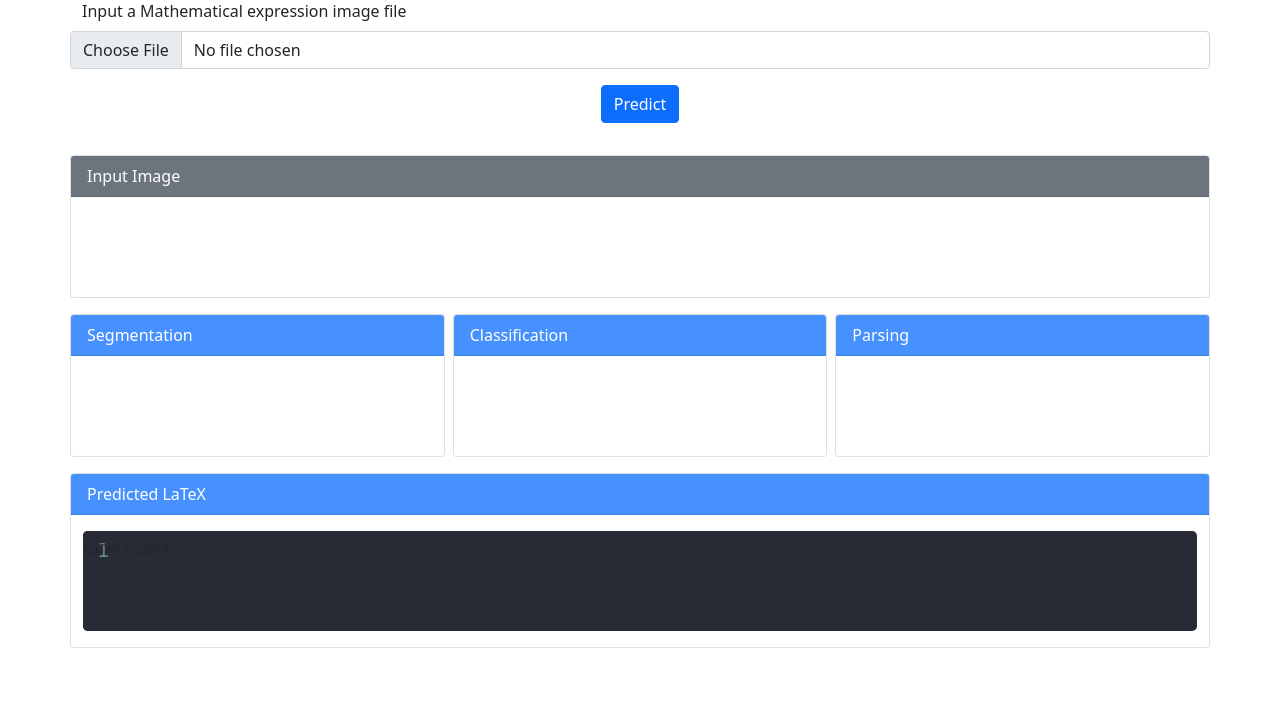
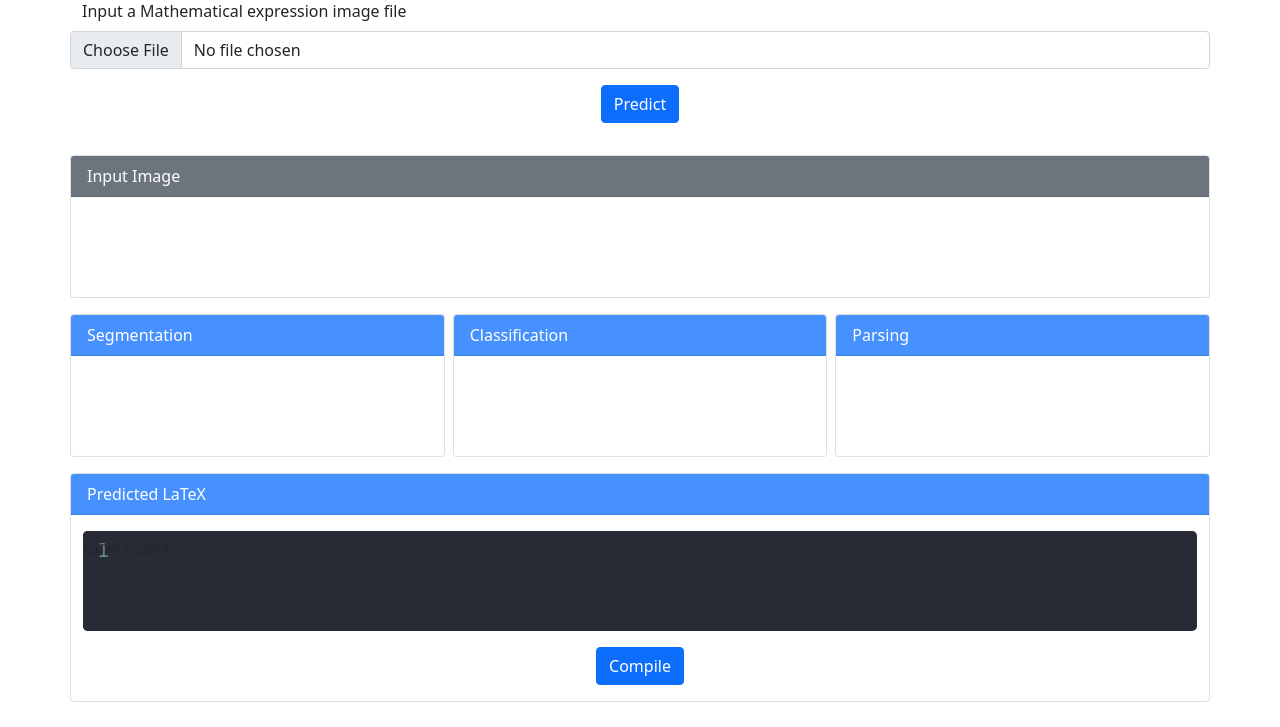
Before and after one commit to Amjad50/Fyp, a Flask app: page / in a window 1280 px wide. Shown: the part 73-800 px from the top of the page. Run offline with Flask 2, Linux system fonts and the light colour scheme; parts of the project's set-up code (start-up, migrations or seed data) failed here and were passed over; some libraries are stand-ins or nearby versions.

Commit message:
Web-front: added button after latex text result for user to compile it
This allows users to see visual representation of the latex

```diff
--- a/web/static/js/home.js
+++ b/web/static/js/home.js
@@ -42,6 +42,10 @@ function predict_latex_and_update_output_preview(img_base64) {
         data: JSON.stringify({image: img_base64, optimize: true}),
     }).done(function (data) {
         code_mirror_output_latex.getDoc().setValue(data['latex']);
+        // build url to go to `latex_compiler` for the user to compare the two images
+        let compile_url = '/latex_compiler';
+        compile_url += `?template=${encodeURIComponent(data['latex'])}`;
+        $("#compile_output_latex_button").attr('href', compile_url);
     }).fail(function (ajax_obj, textStatus, errorThrown) {
         console.error(`predict_latex request failed`, textStatus, errorThrown)
     })
--- a/web/templates/home.html
+++ b/web/templates/home.html
@@ -76,6 +76,11 @@
                 <textarea class="form-control" id="latex_output"></textarea>
                 <label for="latex_output">LaTeX Output</label>
             </div>
+            <!-- Button Link that allow user to go to `latex_compiler` to see graphical result -->
+            <!-- TODO: maybe we should add a preview in this page instead? -->
+            <div class="col text-center">
+                <a href="#" target="_blank" id="compile_output_latex_button" class="btn btn-primary mb-3">Compile</a>
+            </div>
         </div>
     </form>
 
```
